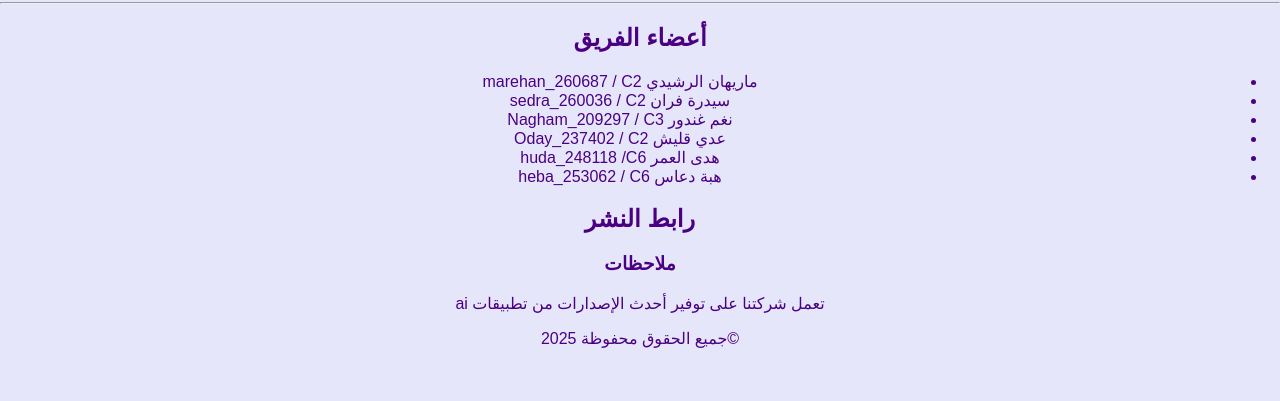
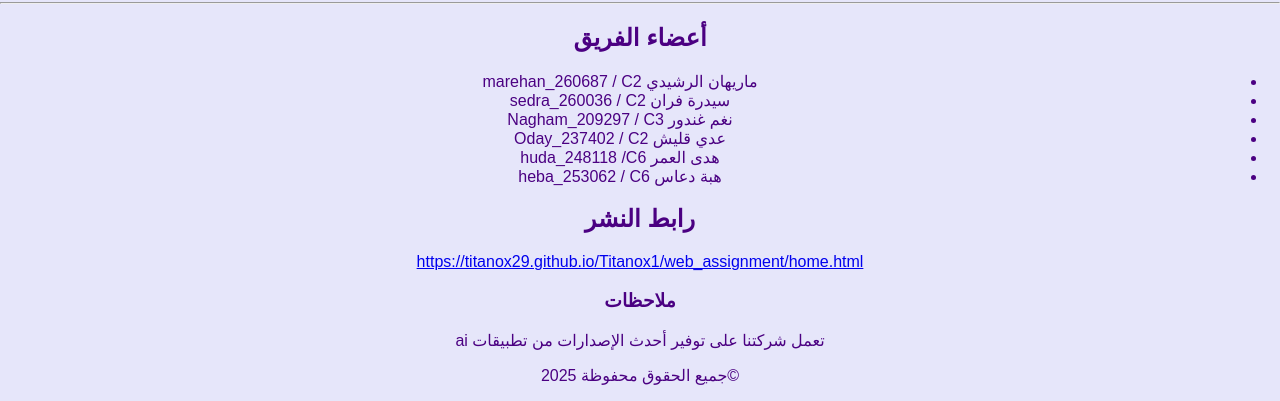
Before and after one commit to titanox29/Titanox1, a plain HTML site: page web_assignment/home.html in a window 1280 px wide. Shown: the part 428-829 px from the top of the page. Before the commit the page ends 800 px from the top, so only its background shows below. Drawn offline with Linux system fonts and the light colour scheme.

Commit message:
Update home.html add link

```diff
--- a/web_assignment/home.html
+++ b/web_assignment/home.html
@@ -41,7 +41,7 @@
             </section>
             <section class="group-info">
             <h2>رابط النشر</h2>
-            <p><a href="https://titanox29.github.io/Titanox1/web_assignment/"></a></p>
+            <p><a href="https://titanox29.github.io/Titanox1/web_assignment/home.html" target="_blank">https://titanox29.github.io/Titanox1/web_assignment/home.html</a></p>
         </section>
         <section class="group-info">
             <h3>ملاحظات</h3>
```
